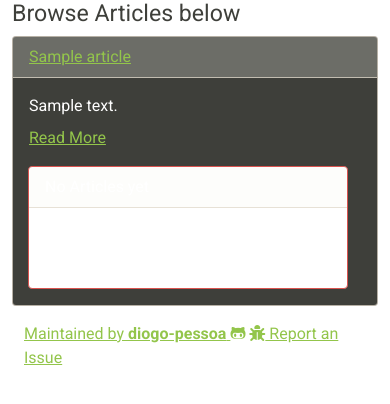
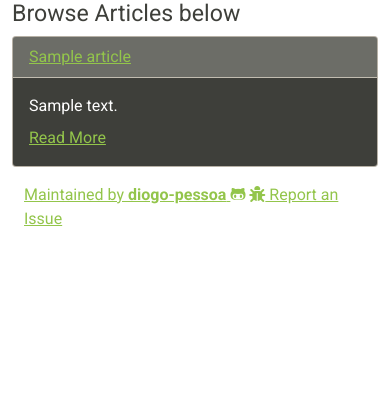
Before and after one commit to diogo-pessoa/TheLearningHub, a Django app: page /articles/ in a window 390 px wide. Shown: the part 56-460 px from the top of the page. Run offline with Django 3.2, Linux system fonts and the light colour scheme; tables that the repository leaves empty hold one stand-in row (values such as "Sample post"); some libraries are stand-ins or nearby versions.

Commit message:
Fixing articles.html template card structure.
- Adding Manage Articles button
- Adding TODO for multiple checks required in order to show articles based on user role.

```diff
--- a/articles/templates/articles.html
+++ b/articles/templates/articles.html
@@ -4,7 +4,9 @@
 {% block content %}
     <div class="container-fluid">
         <h3 class="center-block">Browse Articles below</h3>
-    {% if request.user.is_authenticated and request.user.is_superuser %}
+        {# write New article button #}
+        <div class="row">
+            {% if request.user.is_authenticated and request.user.is_staff %}
                 <div class="col-sm-1 col-md-4">
                     <a href="{% url 'write_article' %}" class="btn btn-danger btn-sm"> <i
                             class="fa fa-pencil-square-o"
@@ -12,9 +14,14 @@
                         Write new article </a>
                 </div>
             {% endif %}
+        </div>
+
         <div class="row">
-            {% for article in articles %}
-                {% if not article.draft or request.user == request.user.is_superuser or request.user == article.author %}
+            {% if articles %}
+                {% for article in articles %}
+                    {#  #TODO Show restricted_access False and Draft False to any User                       #}
+                    {#  #TODO Show Draft False to any restricted_access True - to Logged in users                        #}
+                    {#  #TODO Show Draft True to any restricted_access True - to Staff Users only                        #}
                     <div class="col-sm col-md-4 col-lg-6">
                         <div class="card text-white bg-primary mb-3">
                             <a class="card-header" href="{% url 'article'  article.id %}">{{ article.title }}</a>
@@ -23,35 +30,34 @@
                                 <p class="card-text"><a href="{% url 'article' article.id %}">Read More</a></p>
                             </div>
                             {# Manage Article Dropdown #}
-                            {% if request.user.is_authenticated and request.user.is_superuser or request.user == article.author %}
+                            {% if request.user.is_staff %}
                                 <div class="btn-group" role="group" aria-label="Button group with nested dropdown">
                                     <button id="btnGroupDrop1" type="button" class="btn btn-primary dropdown-toggle"
-                                            data-bs-toggle="dropdown" aria-haspopup="true" aria-expanded="false">Manage
+                                            data-bs-toggle="dropdown" aria-haspopup="true" aria-expanded="false">
+                                        Manage
                                         Article
                                     </button>
                                     <div class="dropdown-menu" aria-labelledby="btnGroupDrop1" style="">
                                         <a class="dropdown-item" href="{% url 'edit_article' article.id %}">Edit <i
                                                 class="fa fa-pencil" aria-hidden="true"></i></a>
                                         <div class="dropdown-divider"></div>
-                                        <a class="dropdown-item" href="{% url 'delete_article' article.id %}">Remove <i
-                                                class="fa fa-trash-o" aria-hidden="true"></i></a>
-                                    </div>
-                                </div>
-                            {% else %}
-                                <div class="col-sm col-md-4 col-lg-6">
-                                    <div class="card border-danger mb-3" style="max-width: 20rem;">
-                                        <div class="card-header">No Articles yet</div>
-                                        <div class="card-body">
-                                            <p class="card-text"> No published Articles at the moment, comeback
-                                                later!</p>
-                                        </div>
+                                        <a class="dropdown-item" href="{% url 'delete_article' article.id %}">Remove
+                                            <i class="fa fa-trash-o" aria-hidden="true"></i></a>
                                     </div>
                                 </div>
                             {% endif %}
                         </div>
                     </div>
-                {% endif %}
-            {% endfor %}
+                {% endfor %}
+            {% else %}
+                <div class="col-sm col-md-4 col-lg-6">
+                    <div class="card border-danger mb-3" style="max-width: 20rem;">
+                        <div class="card-header"> No published Articles at the moment, comeback
+                            later!
+                        </div>
+                    </div>
+                </div>
+            {% endif %}
         </div>
     </div>
 {% endblock %}
```
